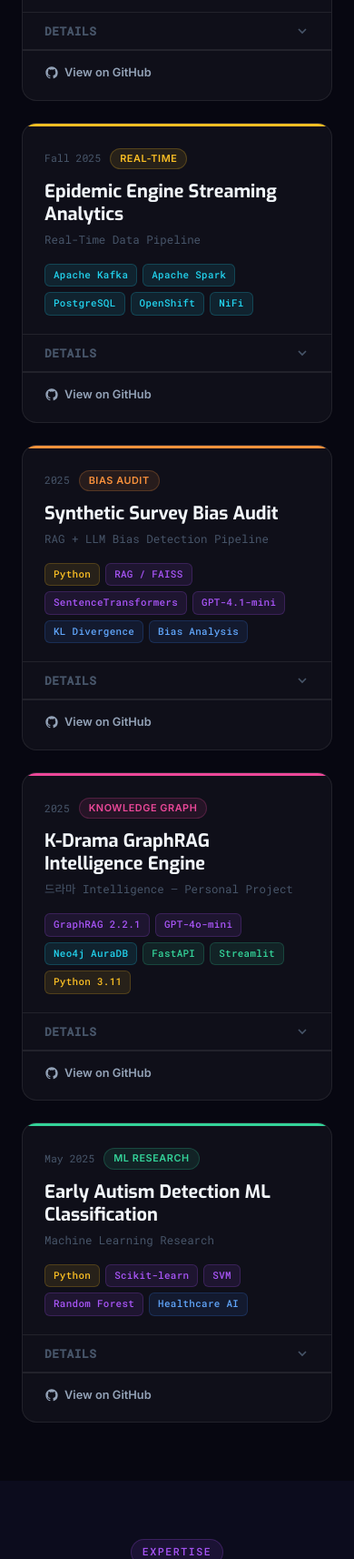
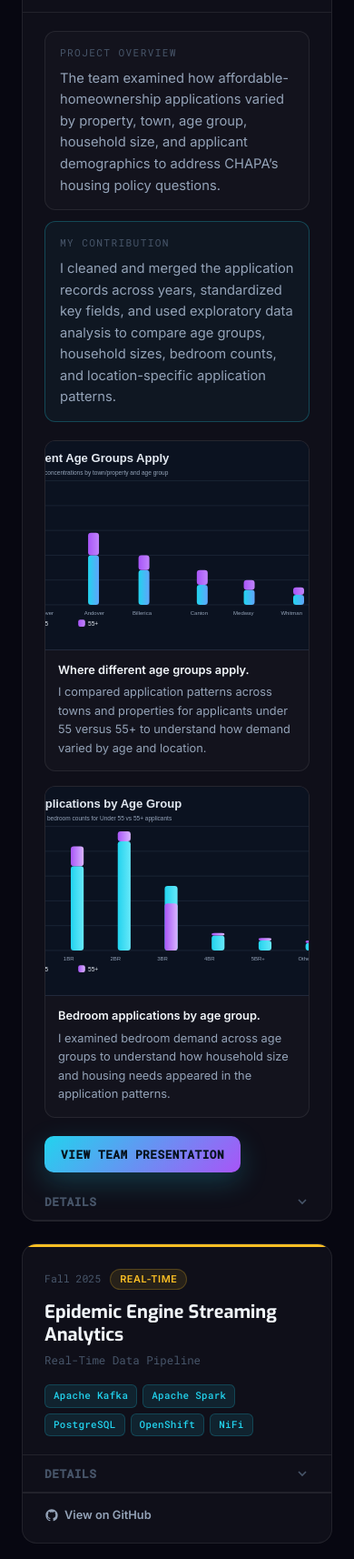
Before and after one commit to Shravaniiii/Shravaniiii.github.io, a plain HTML site: page index.html in a window 390 px wide. Shown: the part 1720-3434 px from the top of the page at 91% size. Drawn offline with Linux system fonts and the light colour scheme.

Commit message:
Update CHAPA project portfolio content

```diff
--- a/index.html
+++ b/index.html
@@ -129,21 +129,53 @@
               <span class="tag tag-tool">Data Visualization</span>
             </div>
           </div>
+
+          <div class="card-summary">
+            <div class="summary-block">
+              <p class="summary-label">Project overview</p>
+              <p class="summary-copy">The team examined how affordable-homeownership applications varied by property, town, age group, household size, and applicant demographics to address CHAPA’s housing policy questions.</p>
+            </div>
+
+            <div class="summary-block highlight">
+              <p class="summary-label">My contribution</p>
+              <p class="summary-copy">I cleaned and merged the application records across years, standardized key fields, and used exploratory data analysis to compare age groups, household sizes, bedroom counts, and location-specific application patterns.</p>
+            </div>
+          </div>
+
+          <div class="analysis-grid">
+            <figure class="chart-panel">
+              <img src="images/chapa-age-location.svg" alt="Where different age groups apply across towns and properties" loading="lazy">
+              <figcaption>
+                <strong>Where different age groups apply.</strong>
+                I compared application patterns across towns and properties for applicants under 55 versus 55+ to understand how demand varied by age and location.
+              </figcaption>
+            </figure>
+
+            <figure class="chart-panel">
+              <img src="images/chapa-bedroom-age.svg" alt="Bedroom applications by age group" loading="lazy">
+              <figcaption>
+                <strong>Bedroom applications by age group.</strong>
+                I examined bedroom demand across age groups to understand how household size and housing needs appeared in the application patterns.
+              </figcaption>
+            </figure>
+          </div>
+
+          <div class="card-cta-wrap">
+            <a href="presentations/chapa-team-presentation.html" target="_blank" rel="noopener" class="card-primary-link">
+              View Team Presentation
+            </a>
+          </div>
+
           <button class="card-toggle" aria-expanded="false">
             Details
             <svg class="toggle-chevron" width="16" height="16" viewBox="0 0 24 24" fill="none" stroke="currentColor" stroke-width="2.5"><polyline points="6 9 12 15 18 9"/></svg>
           </button>
           <div class="card-details">
             <ul class="card-points">
-              <li>Performed exploratory data analysis across ~3,000 property records with demographic and demand visualizations</li>
-              <li>Identified age-based patterns in income, race, and bedroom preferences to support CHAPA housing policy research</li>
+              <li>Cleaned and prepared housing application records for analysis, including merging multi-year datasets and standardizing property and applicant fields</li>
+              <li>Used EDA to compare application patterns across properties, towns, age groups, household sizes, bedroom counts, and demographic composition</li>
+              <li>Found that application patterns differed by age, household type, and location, while recognizing that availability and eligibility also shape where people apply</li>
             </ul>
-          </div>
-          <div class="card-footer">
-            <a href="https://github.com/Shravaniiii" target="_blank" rel="noopener" class="card-link">
-              <svg width="16" height="16" viewBox="0 0 24 24" fill="currentColor"><path d="M12 2C6.477 2 2 6.484 2 12.017c0 4.425 2.865 8.18 6.839 9.504.5.092.682-.217.682-.483 0-.237-.008-.868-.013-1.703-2.782.605-3.369-1.343-3.369-1.343-.454-1.158-1.11-1.466-1.11-1.466-.908-.62.069-.608.069-.608 1.003.07 1.531 1.032 1.531 1.032.892 1.53 2.341 1.088 2.91.832.092-.647.35-1.088.636-1.338-2.22-.253-4.555-1.113-4.555-4.951 0-1.093.39-1.988 1.029-2.688-.103-.253-.446-1.272.098-2.65 0 0 .84-.27 2.75 1.026A9.564 9.564 0 0112 6.844c.85.004 1.705.115 2.504.337 1.909-1.296 2.747-1.027 2.747-1.027.546 1.379.202 2.398.1 2.651.64.7 1.028 1.595 1.028 2.688 0 3.848-2.339 4.695-4.566 4.943.359.309.678.92.678 1.855 0 1.338-.012 2.419-.012 2.747 0 .268.18.58.688.482A10.019 10.019 0 0022 12.017C22 6.484 17.522 2 12 2z"/></svg>
-              View on GitHub
-            </a>
           </div>
         </article>
 
--- a/style.css
+++ b/style.css
@@ -930,3 +930,107 @@ h1, h2, h3, h4 { font-family: var(--font-heading); font-weight: 700; line-height
   .hero-name { font-size: 3rem; }
   .card-body, .edu-body, .timeline-card { padding: 20px; }
 }
+
+/* ============================
+   CHAPA Styles
+   ============================ */
+.card-summary {
+  padding: 20px 24px 0;
+  display: grid;
+  gap: 12px;
+}
+
+.summary-block {
+  background: rgba(255,255,255,0.02);
+  border: 1px solid var(--card-border);
+  border-radius: 12px;
+  padding: 14px 16px;
+}
+
+.summary-block.highlight {
+  border-color: rgba(34,211,238,0.26);
+  background: rgba(34,211,238,0.04);
+}
+
+.summary-label {
+  font-size: 0.7rem;
+  font-family: var(--font-mono);
+  letter-spacing: 0.12em;
+  text-transform: uppercase;
+  color: var(--text-dim);
+  margin-bottom: 8px;
+}
+
+.summary-copy {
+  font-size: 0.92rem;
+  line-height: 1.6;
+  color: var(--text-muted);
+}
+
+.analysis-grid {
+  padding: 20px 24px 0;
+  display: grid;
+  grid-template-columns: 1fr 1fr;
+  gap: 16px;
+}
+
+.chart-panel {
+  border: 1px solid var(--card-border);
+  border-radius: 12px;
+  overflow: hidden;
+  background: rgba(255,255,255,0.02);
+}
+
+.chart-panel img {
+  display: block;
+  width: 100%;
+  height: 230px;
+  object-fit: cover;
+  border-bottom: 1px solid var(--card-border);
+  background: #0f172a;
+}
+
+.chart-panel figcaption {
+  padding: 12px 14px 14px;
+  font-size: 0.8rem;
+  line-height: 1.6;
+  color: var(--text-muted);
+}
+
+.chart-panel figcaption strong {
+  display: block;
+  color: var(--text);
+  margin-bottom: 4px;
+}
+
+.card-cta-wrap {
+  padding: 20px 24px 12px;
+}
+
+.card-primary-link {
+  display: inline-flex;
+  align-items: center;
+  justify-content: center;
+  padding: 10px 18px;
+  border-radius: 10px;
+  font-size: 0.8rem;
+  font-weight: 700;
+  font-family: var(--font-mono);
+  letter-spacing: 0.04em;
+  text-transform: uppercase;
+  color: #06121d;
+  background: linear-gradient(135deg, #22d3ee, #a855f7);
+  box-shadow: 0 10px 30px rgba(34,211,238,0.22);
+  transition: transform 0.2s ease, box-shadow 0.2s ease;
+}
+
+.card-primary-link:hover {
+  transform: translateY(-1px);
+  box-shadow: 0 14px 34px rgba(34,211,238,0.28);
+}
+
+@media (max-width: 820px) {
+  .analysis-grid {
+    grid-template-columns: 1fr;
+  }
+}
```
Also changed, not shown: presentations/chapa-team-presentation.html (added, +154 -0 lines), images/chapa-age-location.svg (added), images/chapa-bedroom-age.svg (added).
